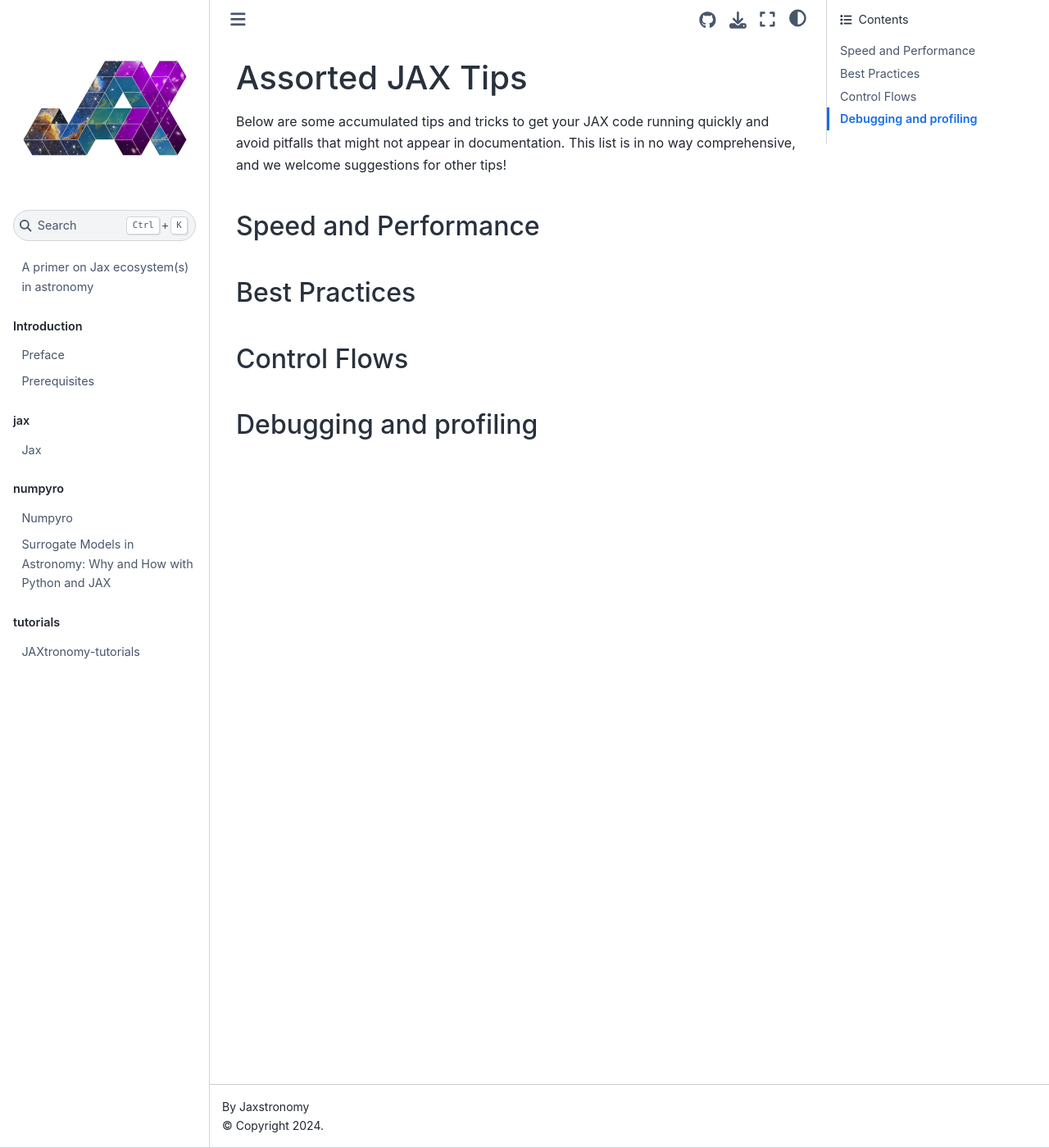
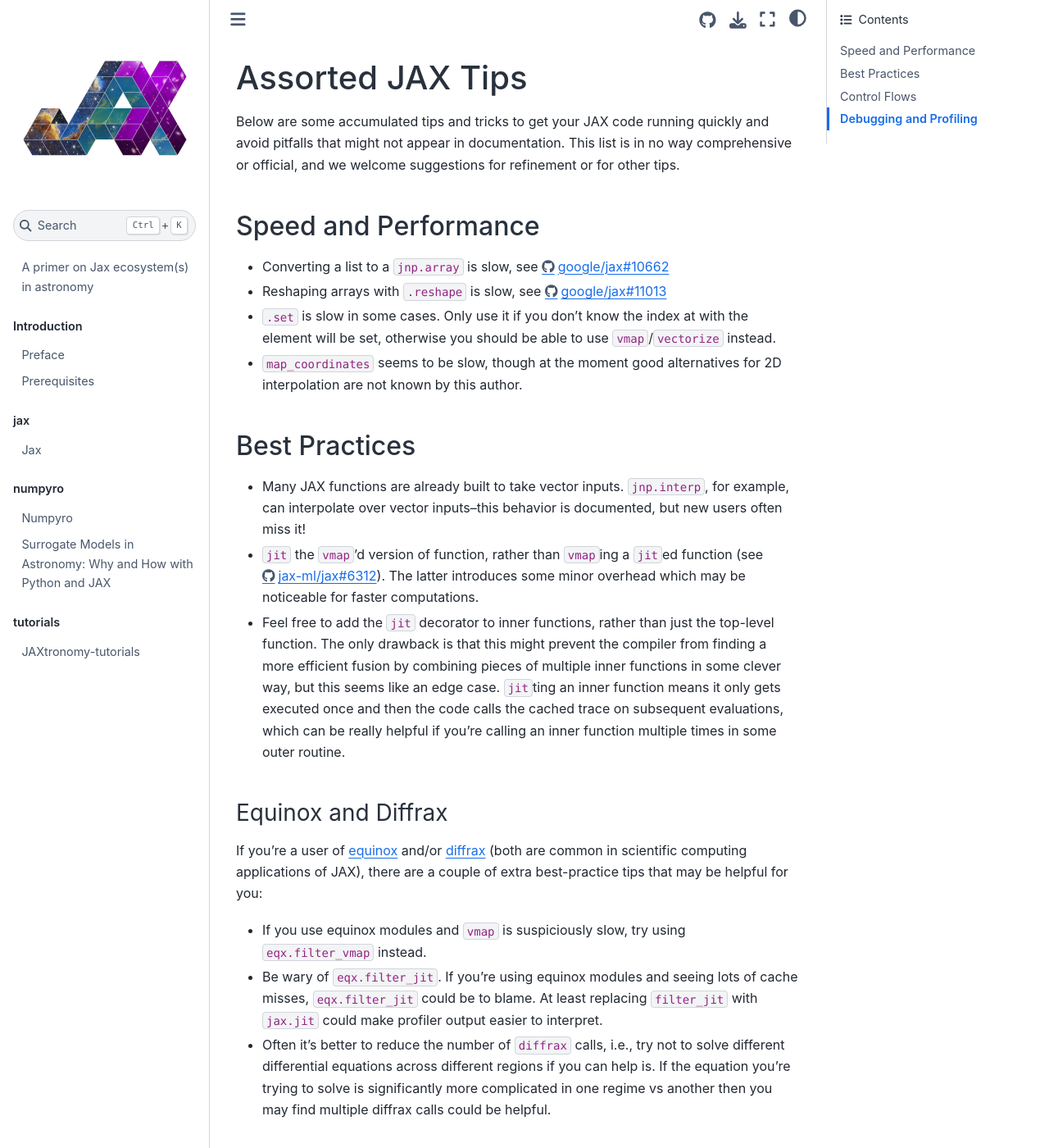
Before and after one commit to JAXtronomy/jax-astro-guide, a Jupyter Book: the page built from doc/chapters/jax/tips.md, in a window 1280 px wide and 1400 px high. Shown: the whole window at 82% size. Built offline with Jupyter Book 1.0.4 settings and Sphinx 7.4.7 and the Sphinx Book theme 1.1.4, drawn with Linux system fonts in a browser that asks for light colours; pages that are not in the unit, such as notebooks, are missing from menus; some of the changed text lies outside the part shown.

Commit message:
Update tips.md

```diff
--- a/doc/chapters/jax/tips.md
+++ b/doc/chapters/jax/tips.md
@@ -2,12 +2,26 @@
 
 Below are some accumulated tips and tricks to get your JAX code running quickly
 and avoid pitfalls that might not appear in documentation.  This list is in no
-way comprehensive, and we welcome suggestions for other tips!
+way comprehensive or official, and we welcome suggestions for refinement or
+for other tips.
 
 ## Speed and Performance
+ - Converting a list to a `jnp.array` is slow, see [https://github.com/google/jax/issues/10662](https://github.com/google/jax/issues/10662)
+ - Reshaping arrays with `.reshape` is slow, see [https://github.com/google/jax/discussions/11013](https://github.com/google/jax/discussions/11013)
+ - `.set` is slow in some cases.  Only use it if you don't know the index at with the element will be set, otherwise you should be able to use `vmap`/`vectorize` instead.
+ - `map_coordinates` seems to be slow, though at the moment good alternatives for 2D interpolation are not known by this author.
 
 ## Best Practices
+ - Many JAX functions are already built to take vector inputs.  `jnp.interp`, for example, can interpolate over vector inputs--this behavior is documented, but new users often miss it!
+ - `jit` the `vmap`'d version of function, rather than `vmap`ing a `jit`ed function (see [https://github.com/jax-ml/jax/issues/6312](https://github.com/jax-ml/jax/issues/6312)).  The latter introduces some minor overhead which may be noticeable for faster computations.
+ - Feel free to add the `jit` decorator to inner functions, rather than just the top-level function.  The only drawback is that this might prevent the compiler from finding a more efficient fusion by combining pieces of multiple inner functions in some clever way, but this seems like an edge case.  `jit`ting an inner function means it only gets executed once and then the code calls the cached trace on subsequent evaluations, which can be really helpful if you're calling an inner function multiple times in some outer routine.
+
+### Equinox and Diffrax
+If you're a user of [equinox](https://docs.kidger.site/equinox/) and/or [diffrax](https://docs.kidger.site/diffrax/) (both are common in scientific computing applications of JAX), there are a couple of extra best-practice tips that may be helpful for you:
+ - If you use equinox modules and `vmap` is suspiciously slow, try using `eqx.filter_vmap` instead.
+ - Be wary of `eqx.filter_jit`.  If you're using equinox modules and seeing lots of cache misses, `eqx.filter_jit` could be to blame.  At least replacing `filter_jit` with `jax.jit` could make profiler output easier to interpret.
+ - Often it's better to reduce the number of `diffrax` calls, i.e., try not to solve different differential equations across different regions if you can help is.  If the equation you're trying to solve is significantly more complicated in one regime vs another then you may find multiple diffrax calls could be helpful.
 
 ## Control Flows
 
-## Debugging and profiling
+## Debugging and Profiling
```
